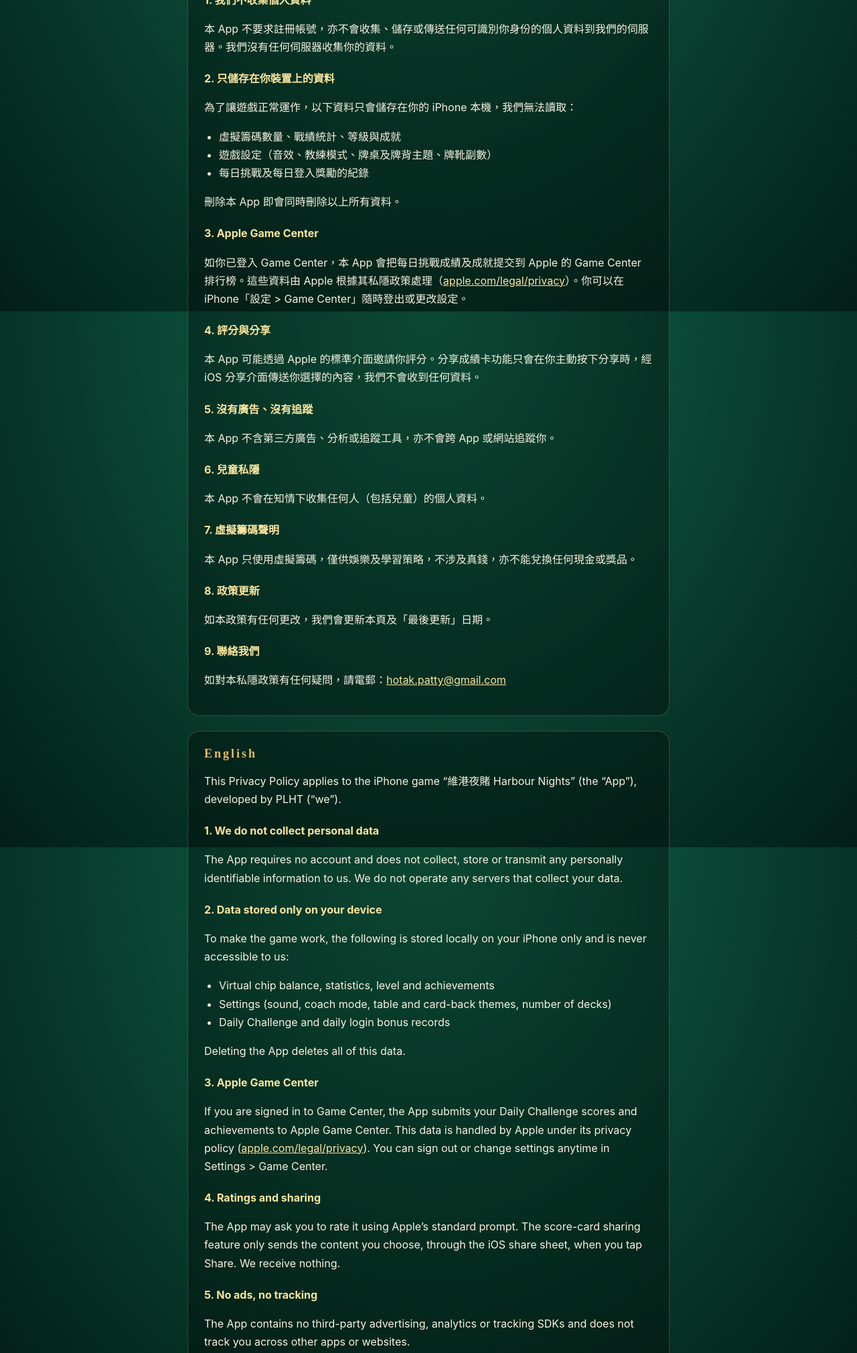
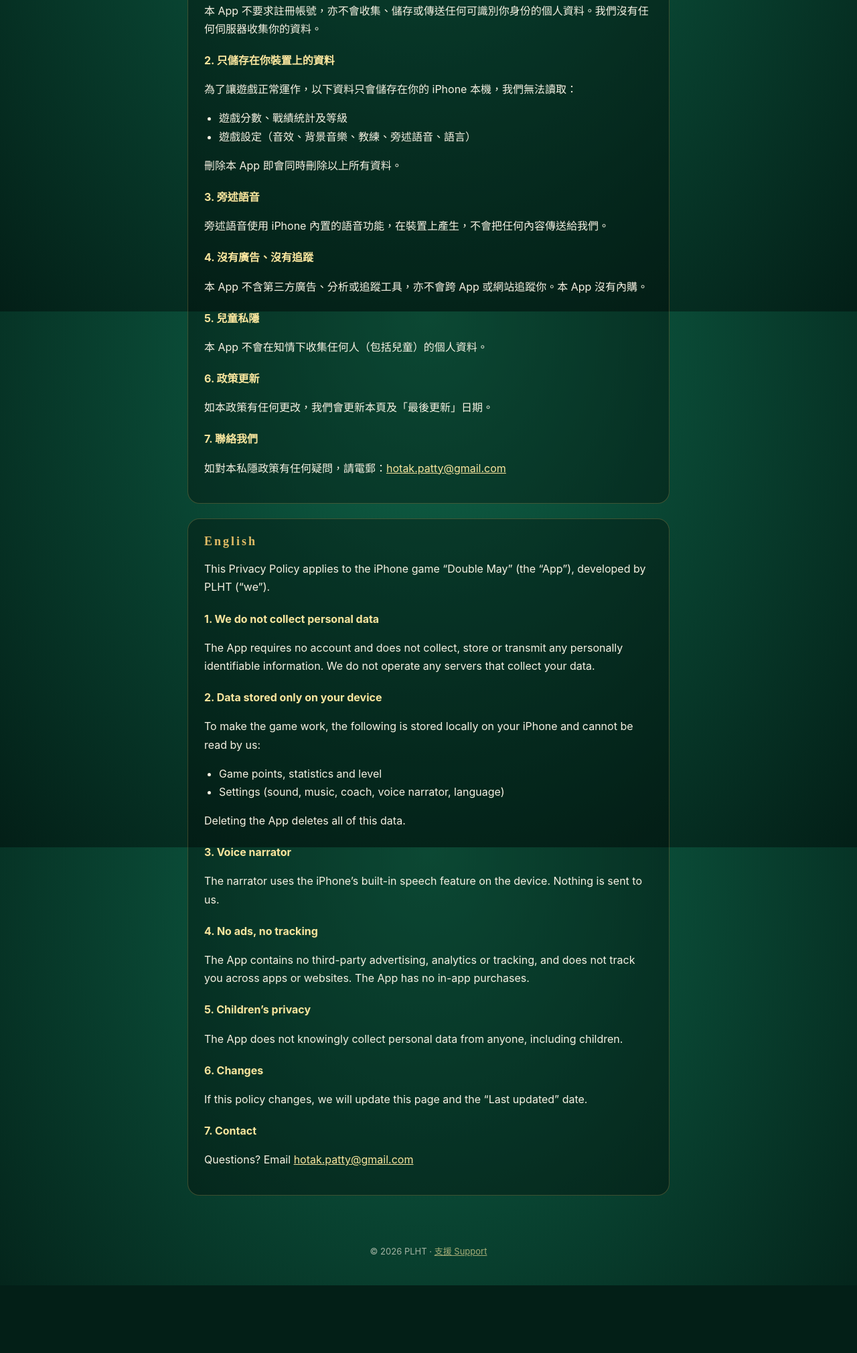
Before and after one commit to plht-apps/blackjack21, a plain HTML site: page privacy.html in a window 1280 px wide. Shown: the part 335-2355 px from the top of the page at 67% size. After the commit the page ends 2254 px from the top, so only its background shows below. Drawn offline with Linux system fonts and the light colour scheme.

Commit message:
Change app name and update last modified date
Updated the privacy policy to reflect the new app name and last updated date.

```diff
--- a/privacy.html
+++ b/privacy.html
@@ -3,92 +3,64 @@
 <head>
 <meta charset="utf-8">
 <meta name="viewport" content="width=device-width, initial-scale=1">
-<title>私隱政策 Privacy Policy · 維港夜賭 Harbour Nights</title>
+<title>私隱政策 Privacy Policy · Double May</title>
 <link rel="stylesheet" href="style.css">
 </head>
 <body>
 <header class="hero small">
-  <a class="brand" href="index.html">維港夜賭 HARBOUR NIGHTS</a>
+  <a class="brand" href="index.html">DOUBLE MAY</a>
   <p class="tag">私隱政策 · Privacy Policy</p>
 </header>
 
 <main>
-  <p class="updated">最後更新 Last updated：2026 年 11 月 13 日 / November 13, 2026</p>
+  <p class="updated">最後更新 Last updated：2026 年 11 月 18 日 / November 18, 2026</p>
 
   <section>
     <h2>繁體中文</h2>
-    <p>本私隱政策適用於由 PLHT（「我們」）開發的 iPhone 遊戲「維港夜賭 Harbour Nights」（「本 App」）。</p>
-
+    <p>本私隱政策適用於由 PLHT（「我們」）開發的 iPhone 遊戲「Double May」（「本 App」）。</p>
     <h3>1. 我們不收集個人資料</h3>
-    <p>本 App 不要求註冊帳號，亦不會收集、儲存或傳送任何可識別你身份的個人資料到我們的伺服器。我們沒有任何伺服器收集你的資料。</p>
-
+    <p>本 App 不要求註冊帳號，亦不會收集、儲存或傳送任何可識別你身份的個人資料。我們沒有任何伺服器收集你的資料。</p>
     <h3>2. 只儲存在你裝置上的資料</h3>
     <p>為了讓遊戲正常運作，以下資料只會儲存在你的 iPhone 本機，我們無法讀取：</p>
     <ul>
-      <li>虛擬籌碼數量、戰績統計、等級與成就</li>
-      <li>遊戲設定（音效、教練模式、牌桌及牌背主題、牌靴副數）</li>
-      <li>每日挑戰及每日登入獎勵的紀錄</li>
+      <li>遊戲分數、戰績統計及等級</li>
+      <li>遊戲設定（音效、背景音樂、教練、旁述語音、語言）</li>
     </ul>
     <p>刪除本 App 即會同時刪除以上所有資料。</p>
-
-    <h3>3. Apple Game Center</h3>
-    <p>如你已登入 Game Center，本 App 會把每日挑戰成績及成就提交到 Apple 的 Game Center 排行榜。這些資料由 Apple 根據其私隱政策處理（<a href="https://www.apple.com/legal/privacy/" target="_blank" rel="noopener">apple.com/legal/privacy</a>）。你可以在 iPhone「設定 &gt; Game Center」隨時登出或更改設定。</p>
-
-    <h3>4. 評分與分享</h3>
-    <p>本 App 可能透過 Apple 的標準介面邀請你評分。分享成績卡功能只會在你主動按下分享時，經 iOS 分享介面傳送你選擇的內容，我們不會收到任何資料。</p>
-
-    <h3>5. 沒有廣告、沒有追蹤</h3>
-    <p>本 App 不含第三方廣告、分析或追蹤工具，亦不會跨 App 或網站追蹤你。</p>
-
-    <h3>6. 兒童私隱</h3>
+    <h3>3. 旁述語音</h3>
+    <p>旁述語音使用 iPhone 內置的語音功能，在裝置上產生，不會把任何內容傳送給我們。</p>
+    <h3>4. 沒有廣告、沒有追蹤</h3>
+    <p>本 App 不含第三方廣告、分析或追蹤工具，亦不會跨 App 或網站追蹤你。本 App 沒有內購。</p>
+    <h3>5. 兒童私隱</h3>
     <p>本 App 不會在知情下收集任何人（包括兒童）的個人資料。</p>
-
-    <h3>7. 虛擬籌碼聲明</h3>
-    <p>本 App 只使用虛擬籌碼，僅供娛樂及學習策略，不涉及真錢，亦不能兌換任何現金或獎品。</p>
-
-    <h3>8. 政策更新</h3>
+    <h3>6. 政策更新</h3>
     <p>如本政策有任何更改，我們會更新本頁及「最後更新」日期。</p>
-
-    <h3>9. 聯絡我們</h3>
+    <h3>7. 聯絡我們</h3>
     <p>如對本私隱政策有任何疑問，請電郵：<a href="mailto:hotak.patty@gmail.com">hotak.patty@gmail.com</a></p>
   </section>
 
   <section>
     <h2>English</h2>
-    <p>This Privacy Policy applies to the iPhone game “維港夜賭 Harbour Nights” (the “App”), developed by PLHT (“we”).</p>
-
+    <p>This Privacy Policy applies to the iPhone game “Double May” (the “App”), developed by PLHT (“we”).</p>
     <h3>1. We do not collect personal data</h3>
-    <p>The App requires no account and does not collect, store or transmit any personally identifiable information to us. We do not operate any servers that collect your data.</p>
-
+    <p>The App requires no account and does not collect, store or transmit any personally identifiable information. We do not operate any servers that collect your data.</p>
     <h3>2. Data stored only on your device</h3>
-    <p>To make the game work, the following is stored locally on your iPhone only and is never accessible to us:</p>
+    <p>To make the game work, the following is stored locally on your iPhone and cannot be read by us:</p>
     <ul>
-      <li>Virtual chip balance, statistics, level and achievements</li>
-      <li>Settings (sound, coach mode, table and card-back themes, number of decks)</li>
-      <li>Daily Challenge and daily login bonus records</li>
+      <li>Game points, statistics and level</li>
+      <li>Settings (sound, music, coach, voice narrator, language)</li>
     </ul>
     <p>Deleting the App deletes all of this data.</p>
-
-    <h3>3. Apple Game Center</h3>
-    <p>If you are signed in to Game Center, the App submits your Daily Challenge scores and achievements to Apple Game Center. This data is handled by Apple under its privacy policy (<a href="https://www.apple.com/legal/privacy/" target="_blank" rel="noopener">apple.com/legal/privacy</a>). You can sign out or change settings anytime in Settings &gt; Game Center.</p>
-
-    <h3>4. Ratings and sharing</h3>
-    <p>The App may ask you to rate it using Apple’s standard prompt. The score-card sharing feature only sends the content you choose, through the iOS share sheet, when you tap Share. We receive nothing.</p>
-
-    <h3>5. No ads, no tracking</h3>
-    <p>The App contains no third-party advertising, analytics or tracking SDKs and does not track you across other apps or websites.</p>
-
-    <h3>6. Children’s privacy</h3>
-    <p>We do not knowingly collect personal information from anyone, including children.</p>
-
-    <h3>7. Virtual chips</h3>
-    <p>The App uses virtual chips for entertainment and strategy practice only. They have no real-money value and cannot be exchanged for cash or prizes.</p>
-
-    <h3>8. Changes</h3>
+    <h3>3. Voice narrator</h3>
+    <p>The narrator uses the iPhone’s built-in speech feature on the device. Nothing is sent to us.</p>
+    <h3>4. No ads, no tracking</h3>
+    <p>The App contains no third-party advertising, analytics or tracking, and does not track you across apps or websites. The App has no in-app purchases.</p>
+    <h3>5. Children’s privacy</h3>
+    <p>The App does not knowingly collect personal data from anyone, including children.</p>
+    <h3>6. Changes</h3>
     <p>If this policy changes, we will update this page and the “Last updated” date.</p>
-
-    <h3>9. Contact</h3>
-    <p>Questions about this policy? Email <a href="mailto:hotak.patty@gmail.com">hotak.patty@gmail.com</a></p>
+    <h3>7. Contact</h3>
+    <p>Questions? Email <a href="mailto:hotak.patty@gmail.com">hotak.patty@gmail.com</a></p>
   </section>
 </main>
 
```
